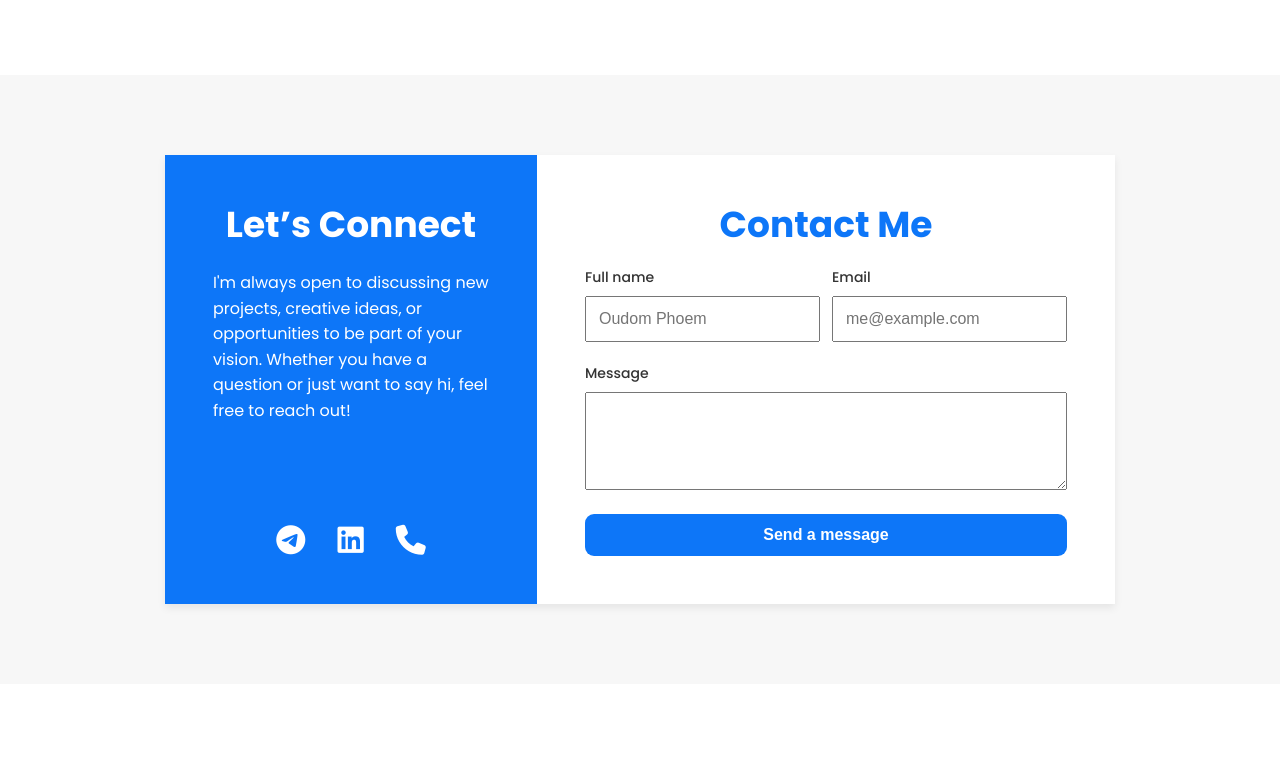
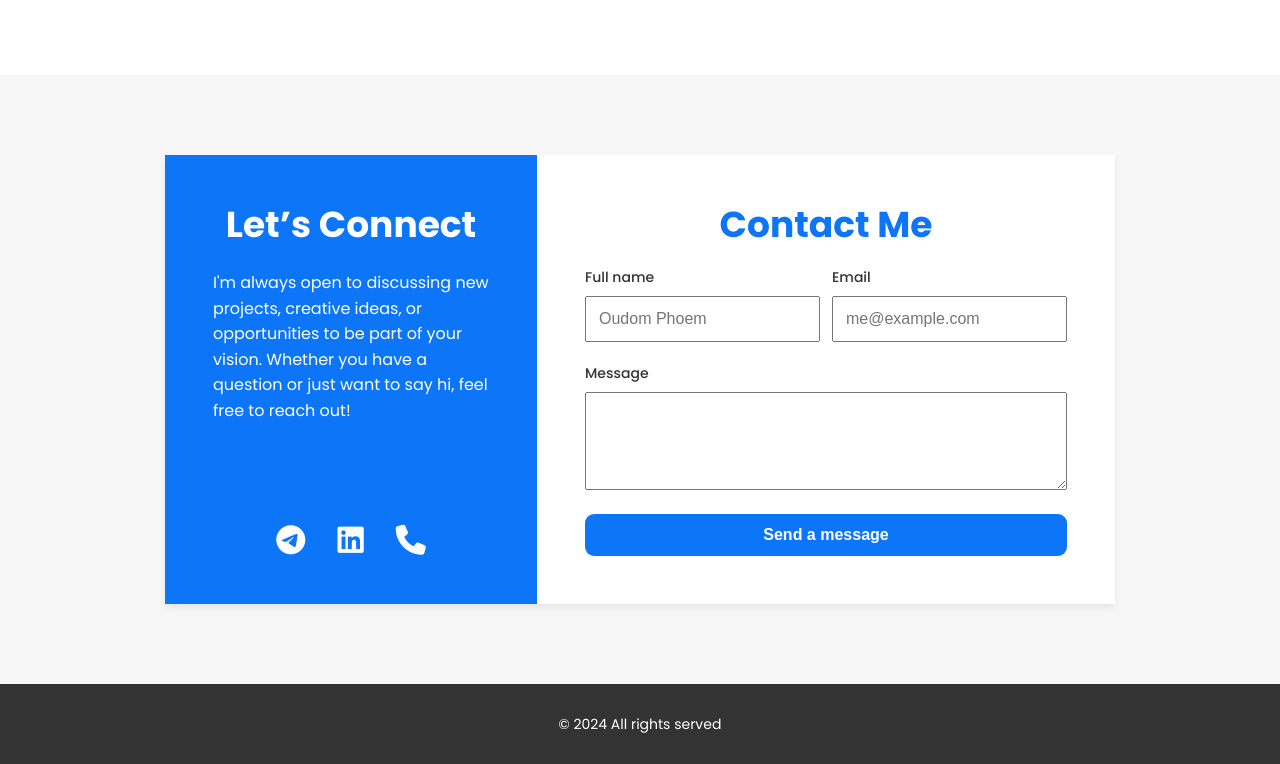
Before and after one commit to oudom-phoem/portfolio, a plain HTML site: page index.html in a window 1280 px wide. Shown: the part 2905-3669 px from the top of the page. Before the commit the page ends 3589 px from the top, so only its background shows below. Drawn offline with nearby package versions, Linux system fonts and the light colour scheme.

Commit message:
Add footer

```diff
--- a/css/style.css
+++ b/css/style.css
@@ -403,3 +403,17 @@ input[type="submit"]:active {
   outline: none;
   box-shadow: 0 0 0 0.4rem rgba(13, 119, 248, 0.8);
 }
+
+/* ************************* */
+/* FOOTER SECTION */
+/* ************************* */
+
+.section-footer {
+  background-color: #333;
+  height: 8rem;
+  color: #fff;
+  font-size: 1.4rem;
+  display: flex;
+  justify-content: center;
+  align-items: center;
+}
--- a/index.html
+++ b/index.html
@@ -311,6 +311,8 @@
       </section>
     </main>
 
+    <footer class="section-footer"><p>&copy; 2024 All rights served</p></footer>
+
     <script
       type="module"
       src="https://unpkg.com/ionicons@7.1.0/dist/ionicons/ionicons.esm.js"
```
